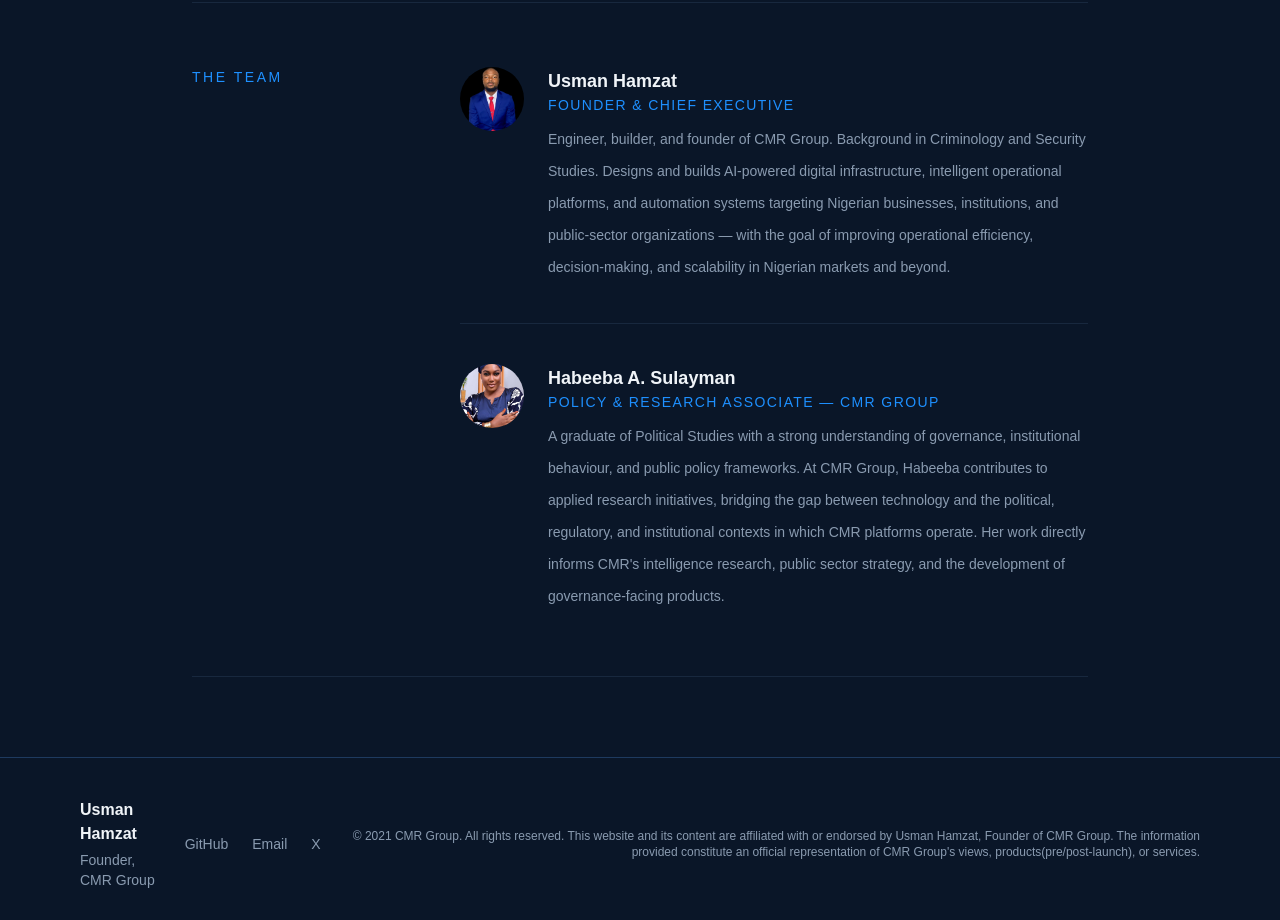
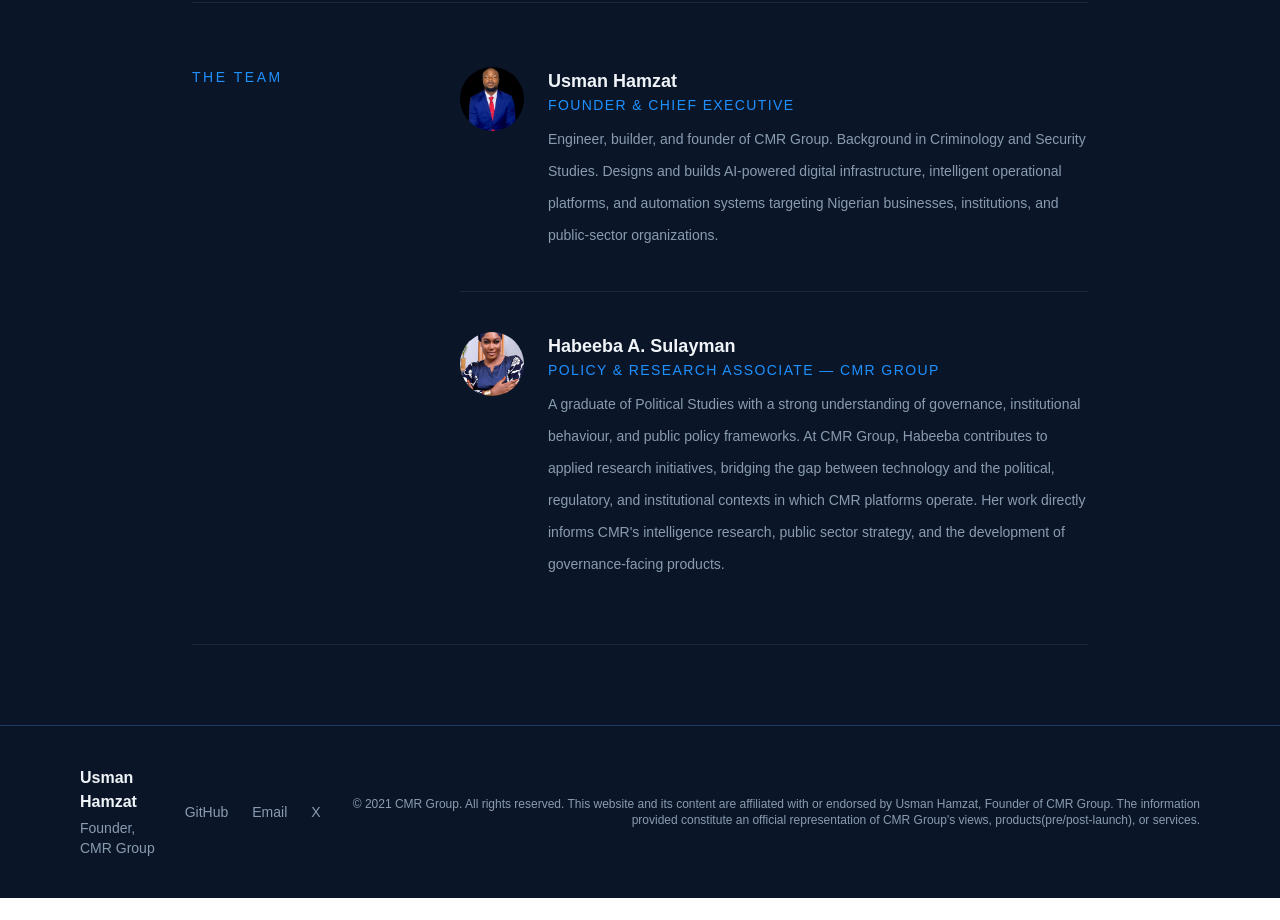
Before and after one commit to ooz-man/personal-website, a Next.js app: page /about in a window 1280 px wide. Shown: the part 2340-3260 px from the top of the page. After the commit the page ends 3238 px from the top, so only its background shows below. Built offline with nearby package versions, Linux system fonts and the light colour scheme.

Commit message:
Simplify description in about page
Removed redundant text about improving operational efficiency and scalability in Nigerian markets.

```diff
--- a/app/about/page.tsx
+++ b/app/about/page.tsx
@@ -177,8 +177,7 @@ export default function About() {
                 <p className="text-[#8A9BB0] leading-8 text-sm">
                   Engineer, builder, and founder of CMR Group. Background in Criminology and
                   Security Studies. Designs and builds AI-powered digital infrastructure,
-                  intelligent operational platforms, and automation systems targeting Nigerian businesses, institutions, and public-sector organizations — with the goal of improving operational efficiency, decision-making, and scalability in Nigerian
-                  markets and beyond.
+                  intelligent operational platforms, and automation systems targeting Nigerian businesses, institutions, and public-sector organizations.
                 </p>
               </div>
             </div>
```
